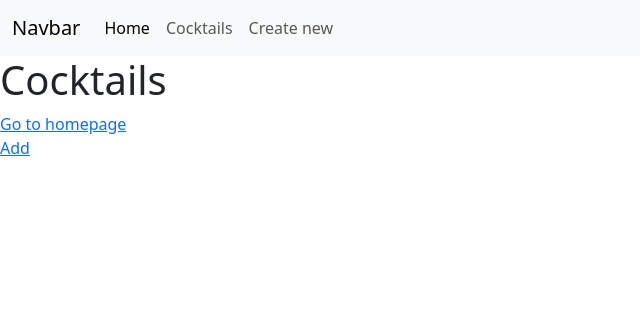
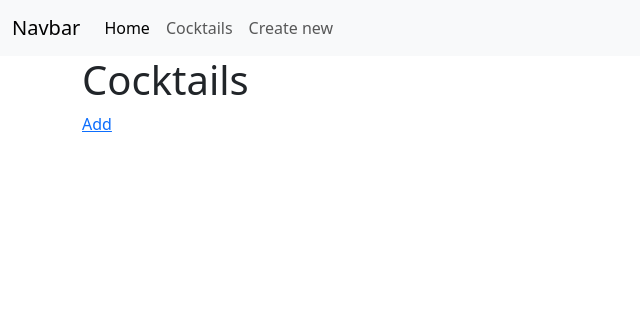
Before and after one commit to YuryLobkov/cooktail, a Django app: page /drinks/cocktails/ in a window 1280 px wide. Shown: the top 316 px of the page, without its empty margins (0-640 px from the left). Run offline with Django 4.2, Linux system fonts and the light colour scheme; data that the repository does not hold is empty.

Commit message:
html templates refactor (form, list)

```diff
--- a/drinks/templates/drinks/cocktail_form.html
+++ b/drinks/templates/drinks/cocktail_form.html
@@ -1,12 +1,16 @@
 {% extends 'base.html' %}
 {%block content%}
+<div class="container">
     <h1>Create new mix!</h1>
     <div>
         <a href="{% url 'drinks:add_ingredient' %}">Add ingredients</a>
         <a href="{% url 'drinks:add_inventory' %}">Add inventory</a>
     </div>
     <form method="POST"> {% csrf_token %}
-    {{ form.as_p }}
+        <table>
+            {{ form.as_table}}
+        </table>
         <input type="submit" value="Create">
     </form>
+</div>
 {%endblock%}
--- a/drinks/templates/drinks/cocktail_list.html
+++ b/drinks/templates/drinks/cocktail_list.html
@@ -1,8 +1,9 @@
 {% extends 'base.html' %}
 {%block content%}
+<div class="container">
     <h1>Cocktails</h1>
     <div>
-<a href="{% url 'drinks:home' %}">Go to homepage</a><br>
+        <!-- <a href="{% url 'drinks:home' %}">Go to homepage</a><br> -->
         <a href="{% url 'drinks:add_cocktail' %}"> Add</a><br>
     </div>
     <div>
@@ -15,7 +16,7 @@
                 <td><a href='/drinks/remove_cocktail/{{cocktail.id}}'>delete</a></td>
             </tr>
             {% endfor %}
-
         </table>
     </div>
+</div>
 {%endblock%}
```
Lines whose indentation alone changed are shown as unchanged.
